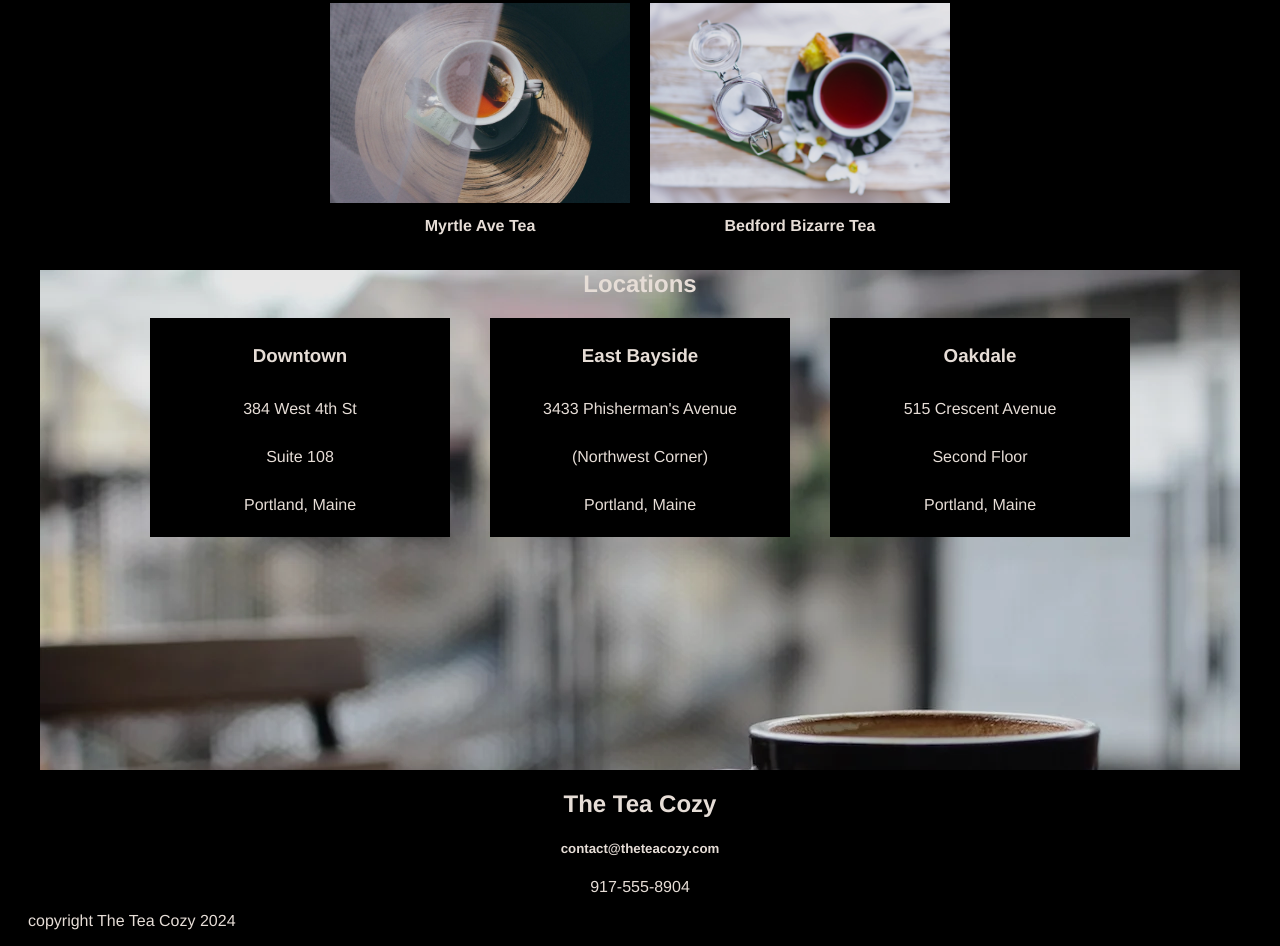
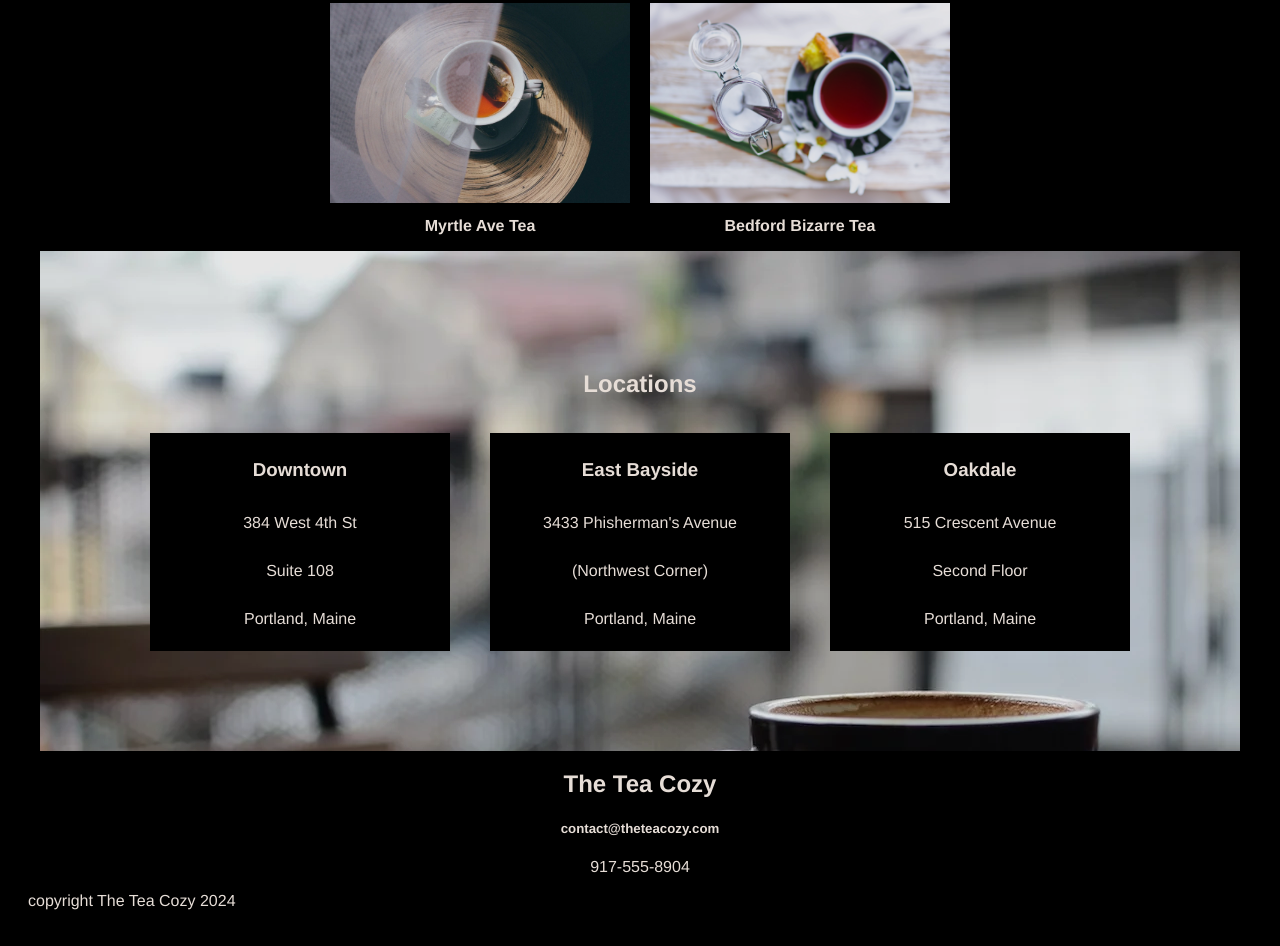
Before and after one commit to ChloeSAPage/Tea-Cozy, a plain HTML site: page index.html in a window 1280 px wide. Shown: the part 1152-2098 px from the top of the page. Drawn offline with Linux system fonts and the light colour scheme.

Commit message:
centred locations

```diff
--- a/styles.css
+++ b/styles.css
@@ -78,12 +78,15 @@
     height: 500px;
     width: 1200px;
     background-image: url("images/img-locations-background.webp");
+    display: flex;
+    flex-direction: column;
+    justify-content: center;
 }
 
 .card-container {
     display: flex;
     justify-content: center;
-    gap: 40px
+    gap: 40px;
 }
 
 .card {
@@ -91,6 +94,7 @@
     background-color: black;
     opacity: 1;
     line-height: 2;
+    margin-top: 15px;
 }
 
 /* Footer */
```
